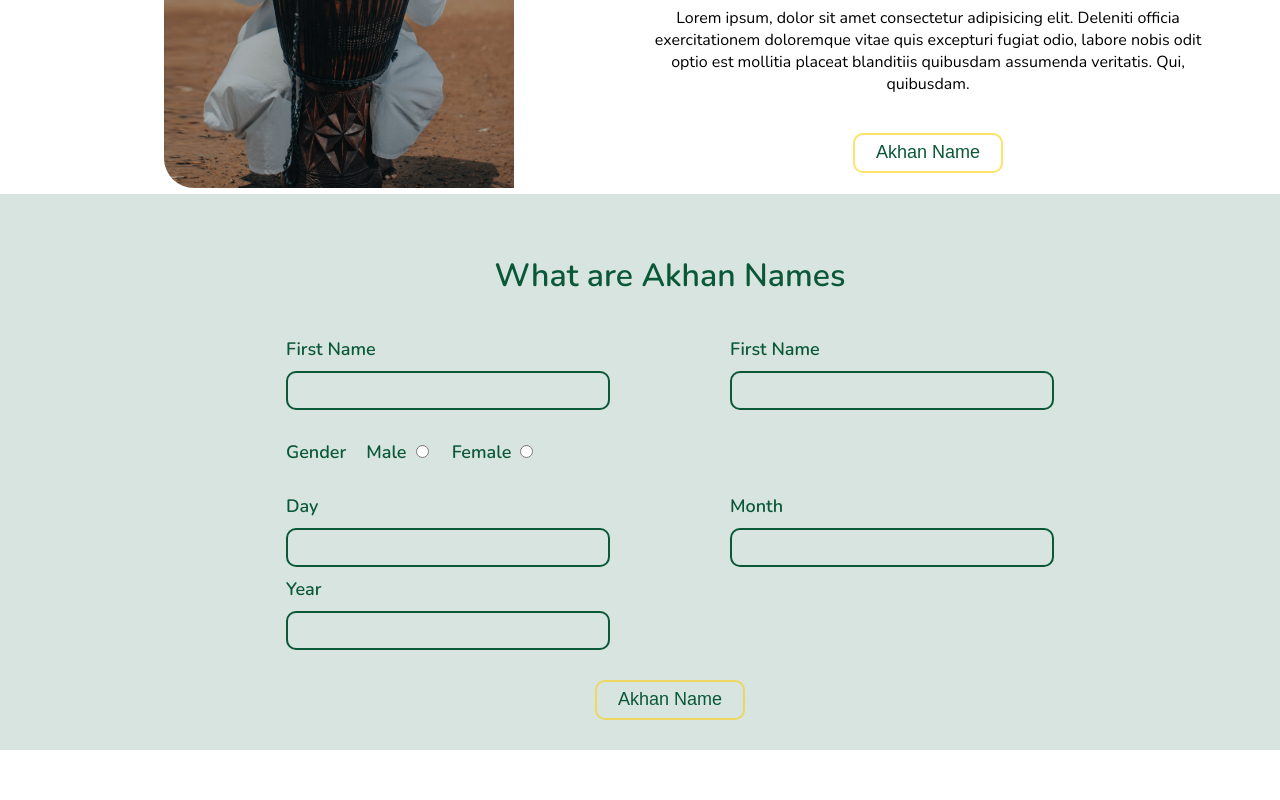
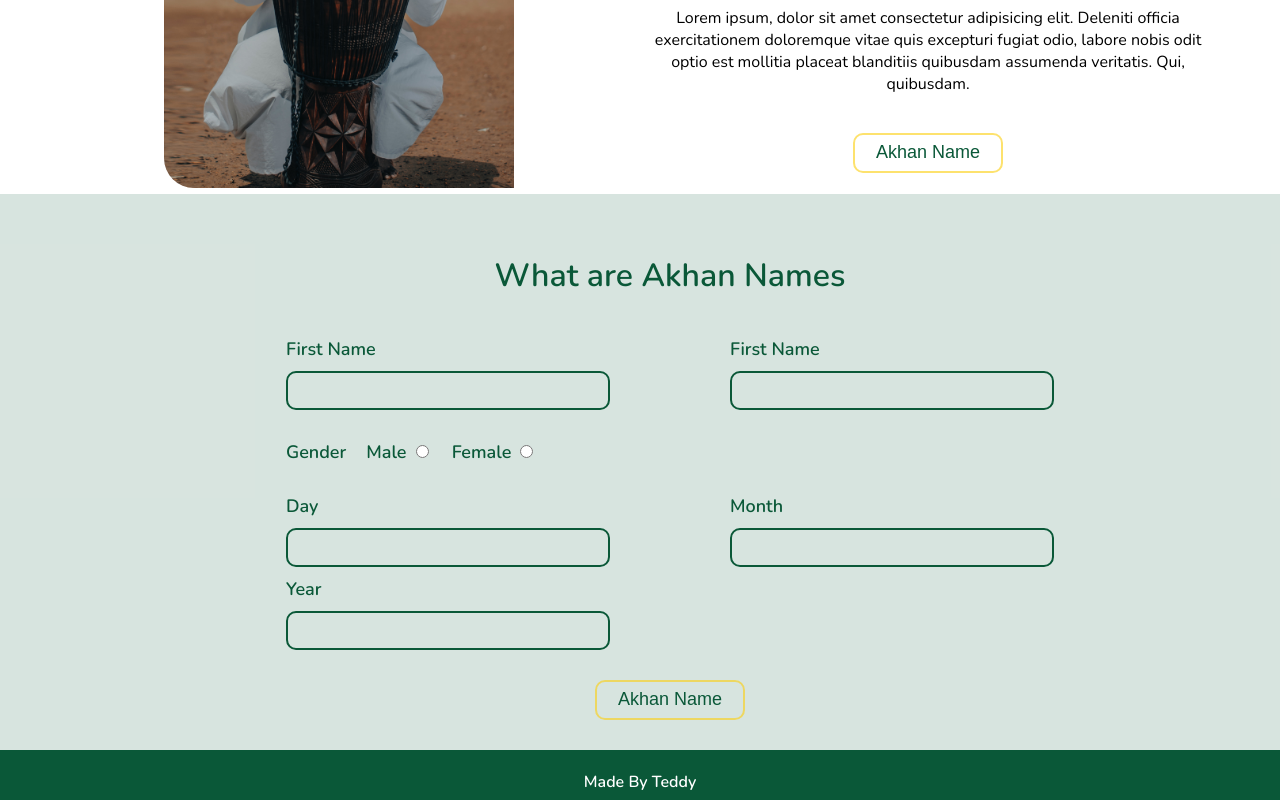
Before and after one commit to TrekHub/akan, a plain HTML site: page index.html in a window 1280 px wide. Shown: the part 1027-1827 px from the top of the page. Before the commit the page ends 1777 px from the top, so only its background shows below. Drawn offline with nearby package versions, Linux system fonts and the light colour scheme.

Commit message:
fix the footer

```diff
--- a/index.html
+++ b/index.html
@@ -164,6 +164,14 @@
 
 
         </div>
+
+
+
+        <!-- FOOTER SECTION -->
+
+        <footer>
+            <p>Made By Teddy</p>
+        </footer>
     </div>
 
 
--- a/style.css
+++ b/style.css
@@ -6,6 +6,7 @@ main {
   padding: 0;
   font-family: "Nunito", sans-serif;
   overflow-x: hidden;
+  scroll-behavior: smooth;
 }
 header {
   background-color: rgba(10, 88, 56, 0.16);
@@ -208,3 +209,16 @@ label {
 
 
 }
+
+
+
+/* FOOTER SECTION */
+
+footer {
+    height: 40px;
+    background-color: #0a5838;
+    color: white;
+    font-weight: bold;
+    text-align: center;
+    padding: 5px;
+}
```
